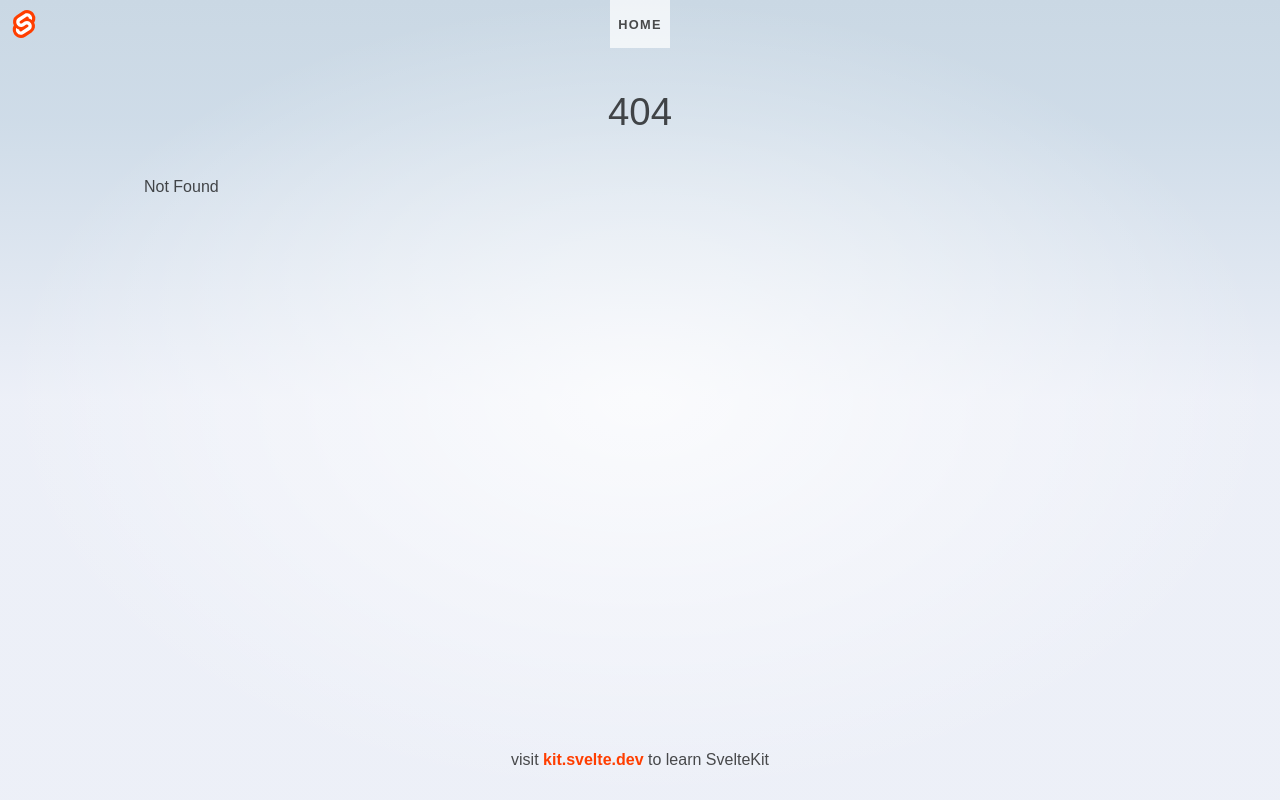
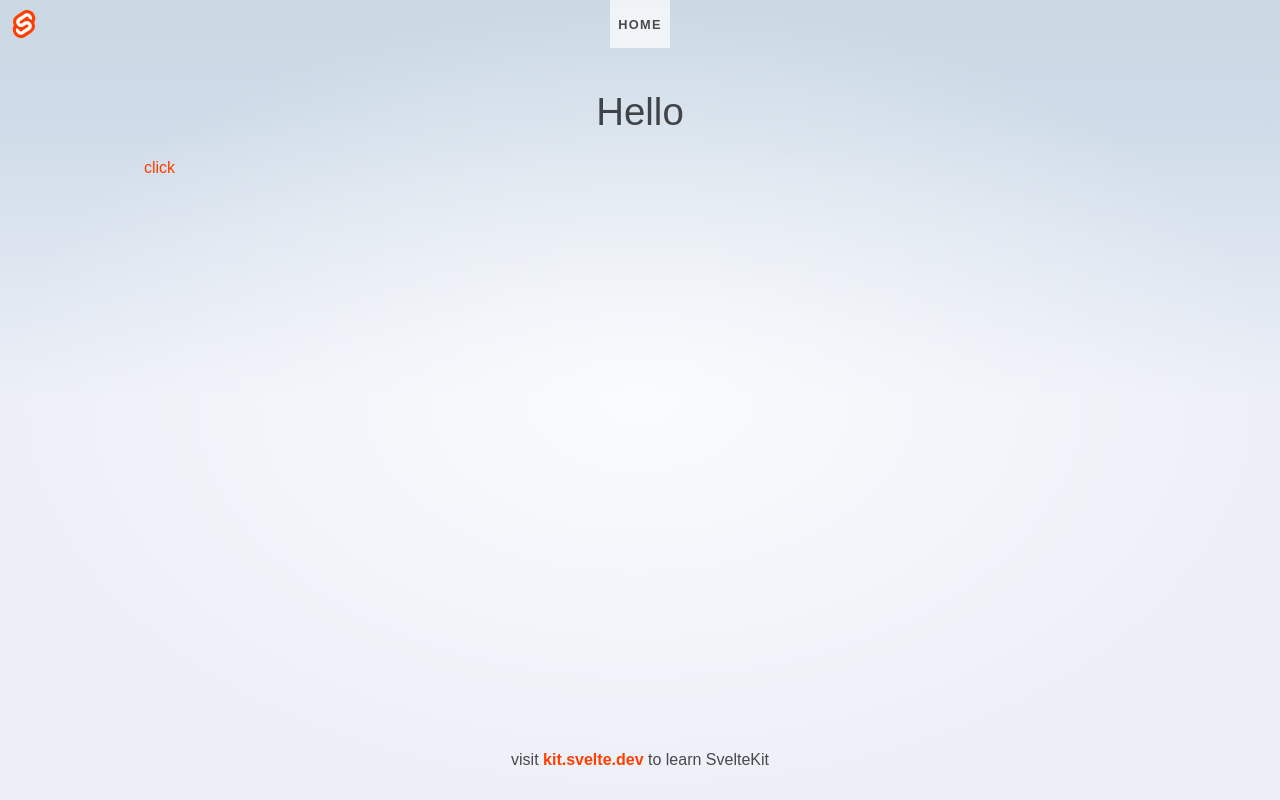
Before and after one commit to wcraig2/MasonEventFinder, a SvelteKit app: page /about in a window 1280 px wide. Before the commit this address had no page. Built offline with nearby package versions, Linux system fonts and the light colour scheme.

Commit message:
demonstration commit

```diff
--- a/src/routes/Counter.svelte
+++ b/src/routes/Counter.svelte
@@ -7,13 +7,14 @@
 	$: displayed_count.set(count);
 	$: offset = modulo($displayed_count, 1);
 
-	function modulo(n: number, m: number) {
+	function modulo(n: number, m: number): number {
 		// handle negative numbers
 		return ((n % m) + m) % m;
 	}
 </script>
 
 <div class="counter">
+
 	<button on:click={() => (count -= 1)} aria-label="Decrease the counter by one">
 		<svg aria-hidden="true" viewBox="0 0 1 1">
 			<path d="M0,0.5 L1,0.5" />
--- /dev/null
+++ b/src/routes/about/+page.svelte
@@ -0,0 +1,5 @@
+
+
+<h1>Hello</h1>
+
+<a href="about/anotherthing">click</a>
--- /dev/null
+++ b/src/routes/about/anotherthing/+page.svelte
@@ -0,0 +1 @@
+<h1>another thing</h1>
```
Also changed, not shown: src/routes/+page.server.js (added), 1 other file (tests, documents, lock files or other folders).
